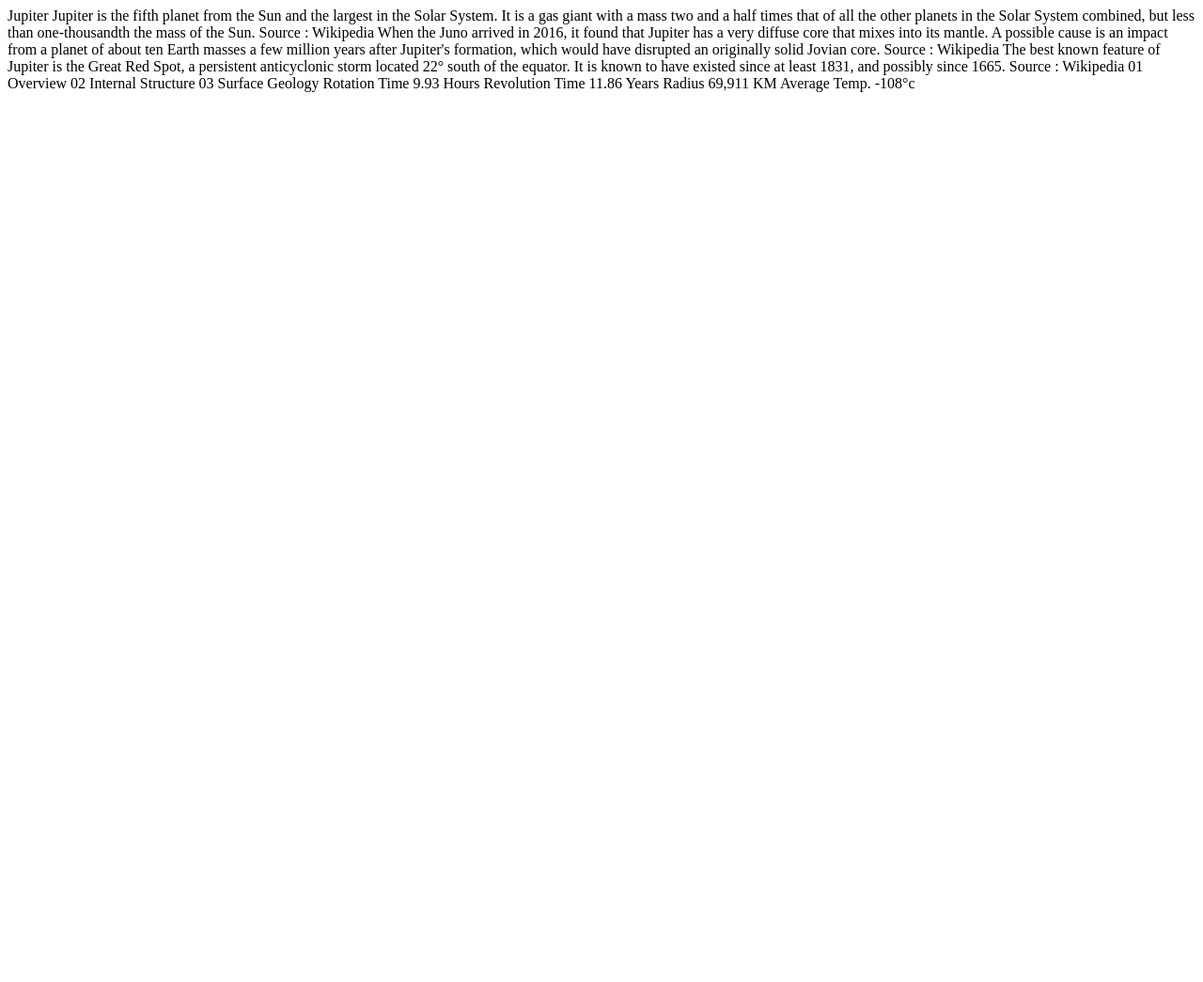
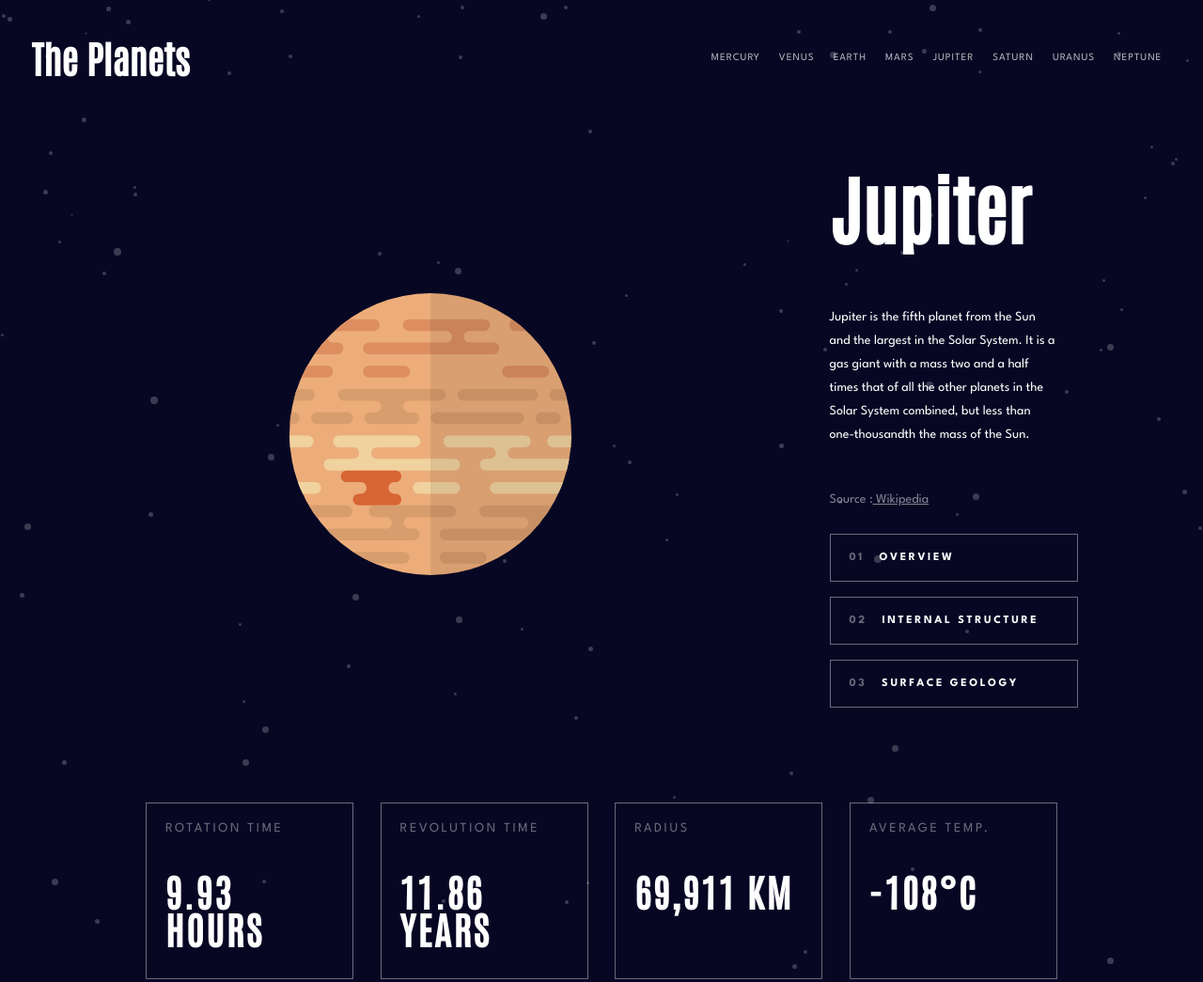
Before and after one commit to aureljoss/Planets-Fact, a plain HTML site: page jupiter.html in a window 1280 px wide. Shown: the top 1045 px of the page at 94% size. Before the commit the page ends 800 px from the top, so only its background shows below. Drawn offline with Linux system fonts and the light colour scheme.

Commit message:
Adds Jupiter page

```diff
--- a/jupiter.html
+++ b/jupiter.html
@@ -1,62 +1,154 @@
 <!DOCTYPE html>
 <html lang="en">
   <head>
-  <meta charset="UTF-8">
-  <meta name="viewport" content="width=device-width, initial-scale=1.0">
+    <meta charset="UTF-8" />
+    <meta name="viewport" content="width=device-width, initial-scale=1.0" />
 
-  <link rel="icon" type="image/png" sizes="32x32" href="./assets/favicon-32x32.png">
+    <link
+      rel="icon"
+      type="image/png"
+      sizes="32x32"
+      href="./assets/favicon-32x32.png"
+    />
+    <link rel="stylesheet" href="styles/styles.css" />
+    <link rel="preconnect" href="https://fonts.googleapis.com" />
+    <link rel="preconnect" href="https://fonts.gstatic.com" crossorigin />
+    <link
+      href="https://fonts.googleapis.com/css2?family=Antonio:wght@500&family=League+Spartan:wght@400;700&display=swap"
+      rel="stylesheet"
+    />
+    <script src="scripts/app.js" defer></script>
 
-  <title>Frontend Mentor | Planets fact site</title>
+    <title>Planets fact site</title>
   </head>
   <body>
-  Jupiter
-
+    <header>
+      <h2>The Planets</h2>
+      <nav>
+        <ul>
+          <li><a href="index.html">Mercury</a></li>
+          <li><a href="venus.html">Venus</a></li>
+          <li><a href="earth.html">Earth</a></li>
+          <li><a href="mars.html">Mars</a></li>
+          <li><a href="jupiter.html">Jupiter</a></li>
+          <li><a href="saturn.html">Saturn</a></li>
+          <li><a href="uranus.html">Uranus</a></li>
+          <li><a href="neptune.html">Neptune</a></li>
+        </ul>
+      </nav>
+    </header>
+    <div id="main-section">
+      <div id="img">
+        <img
+          class="images"
+          id="overview-img"
+          src="./assets/planet-jupiter.svg"
+          alt="Image of Jupiter"
+        />
+        <img
+          class="images"
+          id="internal-structure-img"
+          src="./assets/planet-jupiter-internal.svg"
+          alt="Image of internal structure of Jupiter"
+        />
+        <div id="relative-positioning">
+          <img
+            id="surface-geology-img"
+            src="./assets/geology-mars.png"
+            alt="geology of Jupiter"
+          />
+        </div>
+      </div>
+      <div id="description">
+        <h1>Jupiter</h1>
+        <div id="overview">
           <!-- Overview Content Start -->
 
-  Jupiter is the fifth planet from the Sun and the largest in the Solar System.
-  It is a gas giant with a mass two and a half times that of all the other
-  planets in the Solar System combined, but less than one-thousandth the mass
-  of the Sun.
+          <p id="text-description">
+            Jupiter is the fifth planet from the Sun and the largest in the
+            Solar System. It is a gas giant with a mass two and a half times
+            that of all the other planets in the Solar System combined, but less
+            than one-thousandth the mass of the Sun.
+          </p>
 
-  Source : Wikipedia <!-- URL: https://en.wikipedia.org/wiki/Jupiter -->
-
+          <p class="source">
+            Source :<a href="https://en.wikipedia.org/wiki/Jupiter">
+              Wikipedia</a
+            >
+          </p>
+        </div>
         <!-- Overview Content End -->
-
+        <div id="structure">
           <!-- Internal Structure Content Start -->
 
-  When the Juno arrived in 2016, it found that Jupiter has a very diffuse core
-  that mixes into its mantle. A possible cause is an impact from a planet of
-  about ten Earth masses a few million years after Jupiter's formation, which
-  would have disrupted an originally solid Jovian core.
+          <p class="internal-structure">
+            When the Juno arrived in 2016, it found that Jupiter has a very
+            diffuse core that mixes into its mantle. A possible cause is an
+            impact from a planet of about ten Earth masses a few million years
+            after Jupiter's formation, which would have disrupted an originally
+            solid Jovian core.
+          </p>
 
-  Source : Wikipedia <!-- URL: https://en.wikipedia.org/wiki/Jupiter#Internal_structure -->
+          <p class="source">
+            Source :
+            <a href="https://en.wikipedia.org/wiki/Jupiter#Internal_structure"
+              >Wikipedia</a
+            >
+          </p>
 
           <!-- Internal Structure Content End -->
-
+        </div>
+        <div id="geology">
           <!-- Surface Geology Content Start -->
 
-  The best known feature of Jupiter is the Great Red Spot, a persistent
-  anticyclonic storm located 22° south of the equator. It is known to have
-  existed since at least 1831, and possibly since 1665.
+          <p class="surface-geology">
+            The best known feature of Jupiter is the Great Red Spot, a
+            persistent anticyclonic storm located 22° south of the equator. It
+            is known to have existed since at least 1831, and possibly since
+            1665.
+          </p>
 
-  Source : Wikipedia <!-- URL: https://en.wikipedia.org/wiki/Jupiter#Great_Red_Spot_and_other_vortices -->
+          <p class="source">
+            Source :
+            <a
+              href=" https://en.wikipedia.org/wiki/Jupiter#Great_Red_Spot_and_other_vortices"
+            >
+              Wikipedia</a
+            >
+          </p>
 
           <!-- Surface Geology Content End -->
-
-  01 Overview
-  02 Internal Structure
-  03 Surface Geology
-
-  Rotation Time
-  9.93 Hours
-
-  Revolution Time
-  11.86 Years
-
-  Radius
-  69,911 KM
-
-  Average Temp.
-  -108°c
+        </div>
+        <ul class="menu">
+          <li id="showOverview">
+            <h3><span class="number">01</span> Overview</h3>
+          </li>
+          <li id="showStructure">
+            <h3><span class="number">02</span> Internal Structure</h3>
+          </li>
+          <li id="showGeology">
+            <h3><span class="number">03</span> Surface Geology</h3>
+          </li>
+        </ul>
+      </div>
+    </div>
+    <div class="data">
+      <div class="data-individual">
+        <p>Rotation Time</p>
+        <h2>9.93 Hours</h2>
+      </div>
+      <div class="data-individual">
+        <p>Revolution Time</p>
+        <h2>11.86 Years</h2>
+      </div>
+      <div class="data-individual">
+        <p>Radius</p>
+        <h2>69,911 KM</h2>
+      </div>
+      <div class="data-individual">
+        <p>Average Temp.</p>
+        <h2>-108°c</h2>
+      </div>
+    </div>
   </body>
 </html>
```
Also changed, not shown: mars.html (+3 -2 lines). Lines whose indentation alone changed are shown as unchanged.
